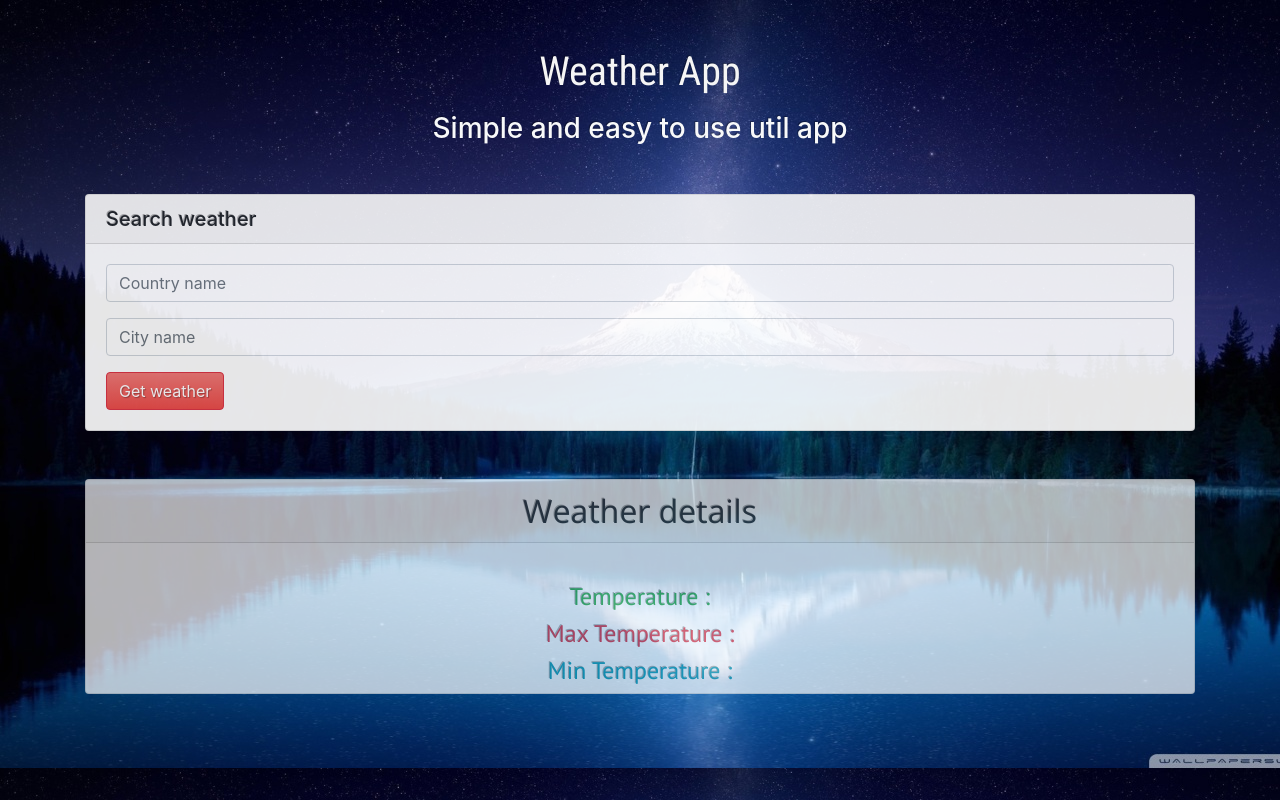
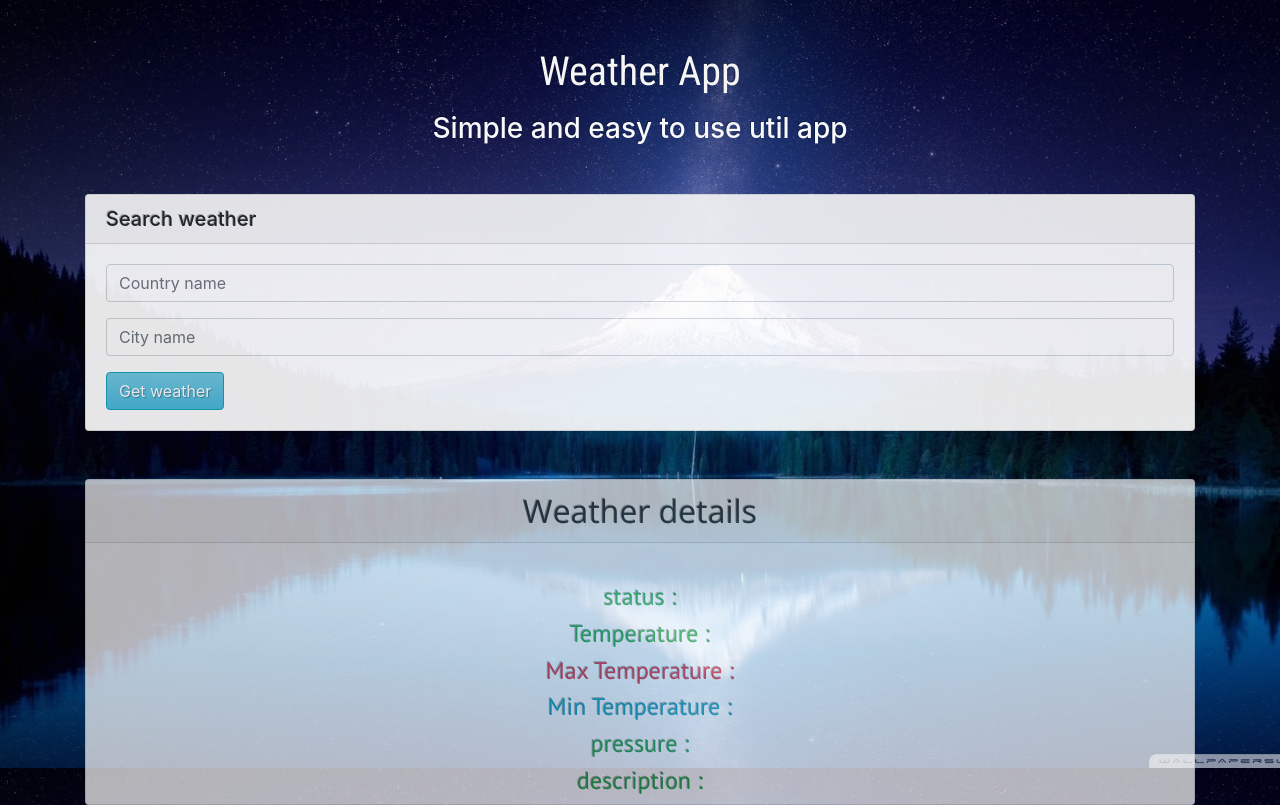
Before and after one commit to nadeeraka/react-wapp, a React (Create React App) app: page / in a window 1280 px wide. Built offline with nearby package versions, Linux system fonts and the light colour scheme; no server answers.

Commit message:
functions added

```diff
--- a/src/components/form.js
+++ b/src/components/form.js
@@ -13,7 +13,6 @@ const Form = props => {
                 name="country"
                 className="form-control mb-3"
                 id="exampleInputEmail1"
-                aria-describedby="emailHelp"
                 placeholder="Country name"
               />
 
@@ -26,7 +25,7 @@ const Form = props => {
                 placeholder="City name"
               />
             </div>
-            <button className="btn btn-danger">Get weather</button>
+            <button className="btn btn-info">Get weather</button>
           </form>
         </div>
       </div>
--- a/src/components/weather.js
+++ b/src/components/weather.js
@@ -3,8 +3,12 @@ import React from "react";
 const Weather = props => (
   <div>
     <div className="card mt-5 op">
-      <h2 className="card-header text-center text-dark ff"> Weather details</h2>
+      <h2 className="card-header text-center text-dark ff">
+        {" "}
+        {props.name} Weather details{" "}
+      </h2>
       <div className="card-body" />
+      <h4 className=" text-center text-success pt">status : {props.main}</h4>
       <h4 className=" text-center text-success pt">
         Temperature : {props.temp}
       </h4>
@@ -14,6 +18,12 @@ const Weather = props => (
       <h4 className=" text-center text-info pt">
         Min Temperature : {props.tempMin}
       </h4>
+      <h4 className=" text-center text-success pt">
+        pressure : {props.pressure}
+      </h4>
+      <h4 className=" text-center text-success pt">
+        description : {props.description}
+      </h4>
     </div>
   </div>
 );
```
